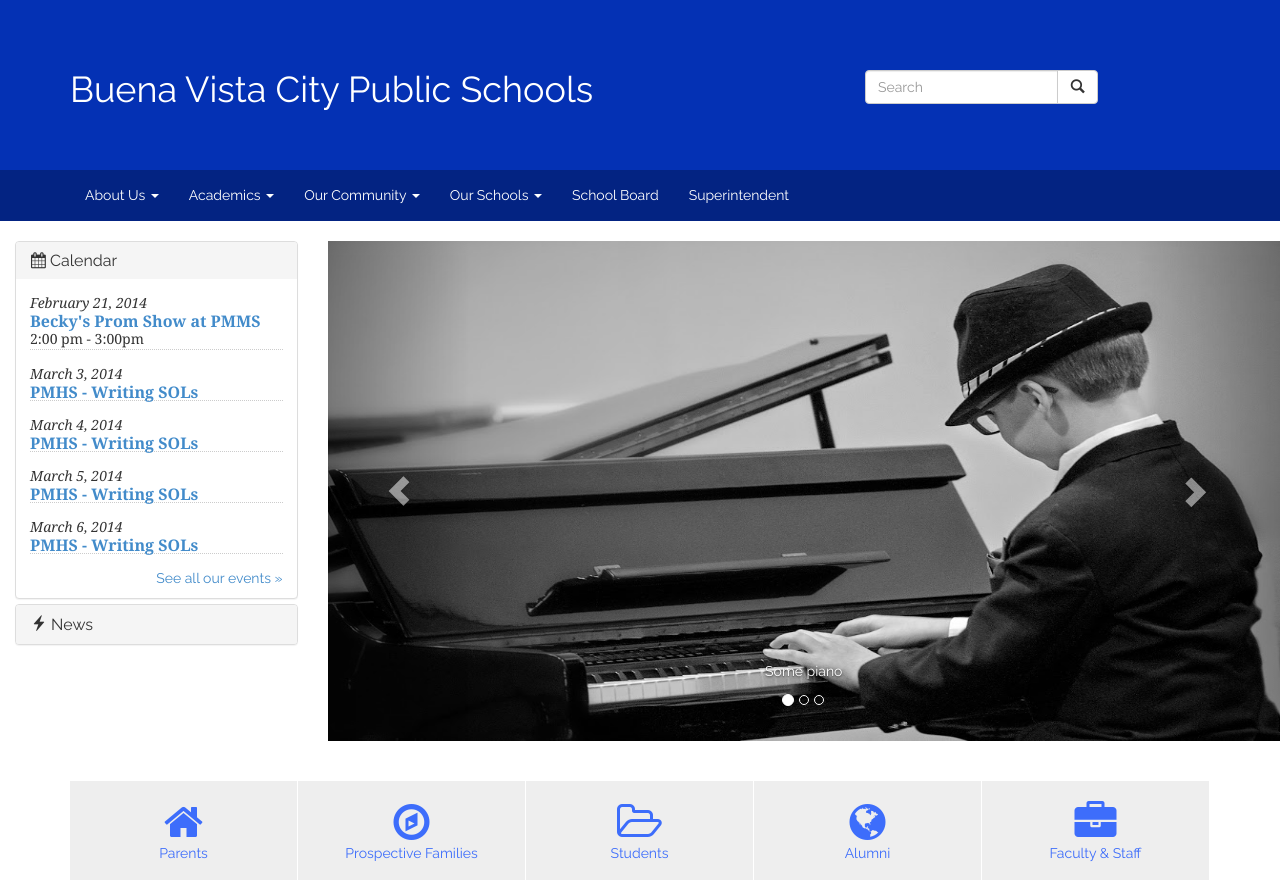
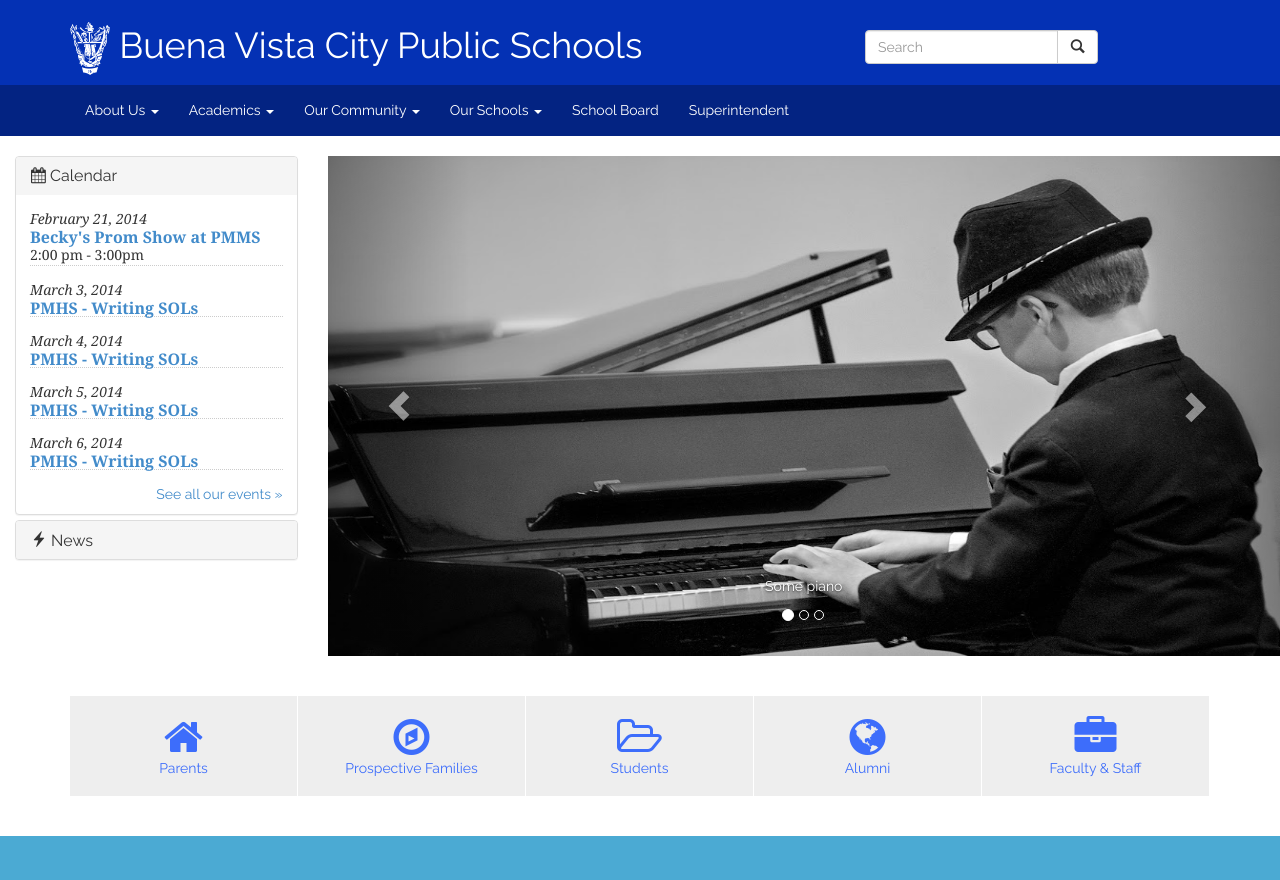
Before and after one commit to waynegraham/bvcps.org, a PHP site: page / in a window 1280 px wide. Shown: the top 880 px of the page. Run offline with PHP 8.4, Linux system fonts and the light colour scheme; some libraries are stand-ins or nearby versions; some web fonts are replaced.

Commit message:
Add logo
Adds school system logo
Adds support for 2x images for retina screens

```diff
--- a/index.html
+++ b/index.html
@@ -18,8 +18,11 @@
 <header id="header">
   <div class="container">
     <div class="row">
-      <div class="col-sm-8 col-md-8">
-        <h1><a href="/">Buena Vista City Public Schools</a></h1>
+      <div class="col-sm-8 col-md-8 logo">
+        <a href="index.html">
+          <img src="images/bvcps-logo.png">
+          Buena Vista City Public Schools
+        </a>
       </div>
       <div class="col-sm-3 col-md-3">
         <form class="navbar-form" role="search">
@@ -364,6 +367,7 @@
 <script src="js/bootstrap/collapse.js"></script>
 <script src="js/bootstrap/dropdown.js"></script>
 <script src="js/bootstrap/carousel.js"></script>
+<script src="js/retina.min.js"></script>
 
 <script>
 $(document).ready(function() {
--- /dev/null
+++ b/sass/_retina.scss
@@ -0,0 +1,14 @@
+// retina.scss
+// Defaults to png but can be overwritten to jpg or gif
+//$image name is equal to the image name with out it's extention - 'example.png' would be defined as 'example'
+// A helper mixin for applying high-resolution background images (http://www.retinajs.com)
+
+@mixin at2x($image_name, $w: auto, $h: auto, $extention: '.png') {
+  background-image: image_url($image_name + $extention);
+  $x2img : $image_name + '@2x' + $extention;
+
+  @media all and (-webkit-min-device-pixel-ratio : 1.5) {
+    background-image: image_url($x2img);
+    background-size: $w $h;
+  }
+}
--- a/sass/styles.scss
+++ b/sass/styles.scss
@@ -4,6 +4,7 @@
 // customize bootstrap variables here:
 @import "variables";
 @import "bootstrap";
+@import "retina";
 
 /*$header-bg: #2c3e50;*/
 /*$header-bg: #4859D0;*/
@@ -16,8 +17,14 @@ body {
 
 header {
   background: $header-bg;
-  padding-top: 50px;
-  padding-bottom: 50px;
+  /*padding-top: 50px;*/
+  /*padding-bottom: 50px;*/
+
+  .logo {
+    font-size: 36px;
+    margin-top: 20px;
+    margin-bottom: 10px;
+  }
 
   a, a:hover {
     color: #fff;
@@ -34,7 +41,7 @@ nav {
 }
 
 .navbar-form {
-  margin-top: 20px;
+  margin-top: 30px;
 }
 
 #accordion {
@@ -153,6 +160,7 @@ section {
 // TODO fix this
 .resources ul {
 	padding: 0;
+
 }
 .resources li,
 .resources li:hover li,
```
Also changed, not shown: js/retina.min.js (added, +10 -0 lines), css/styles.css, images/bvcps-logo.png (added), images/bvcps-logo@2x.png (added).
